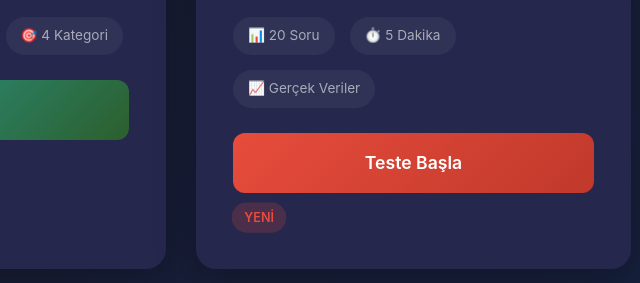
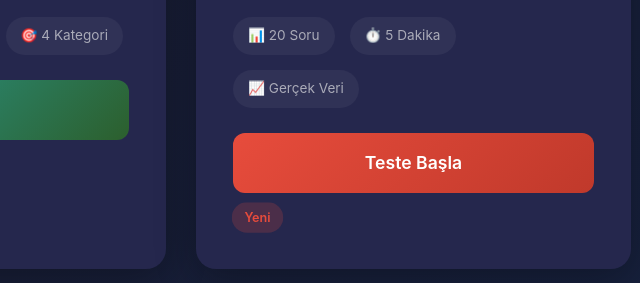
Before and after one commit to nuvlt/susluman, a plain HTML site: page index.html in a window 1280 px wide. Shown: the part 465-748 px from the top of the page, 459-1099 px from the left. Drawn offline with Linux system fonts and the light colour scheme.

Commit message:
Fix Turkish language text in index.html

```diff
--- a/index.html
+++ b/index.html
@@ -292,10 +292,10 @@
                 <div class="test-meta">
                     <span class="meta-item">📊 20 Soru</span>
                     <span class="meta-item">⏱️ 5 Dakika</span>
-                    <span class="meta-item">📈 Gerçek Veriler</span>
+                    <span class="meta-item">📈 Gerçek Veri</span>
                 </div>
                 <a href="turkey-test/" class="btn btn-political">Teste Başla</a>
-                <span class="badge new">YENİ</span>
+                <span class="badge new">Yeni</span>
             </div>
         </div>
 
```
